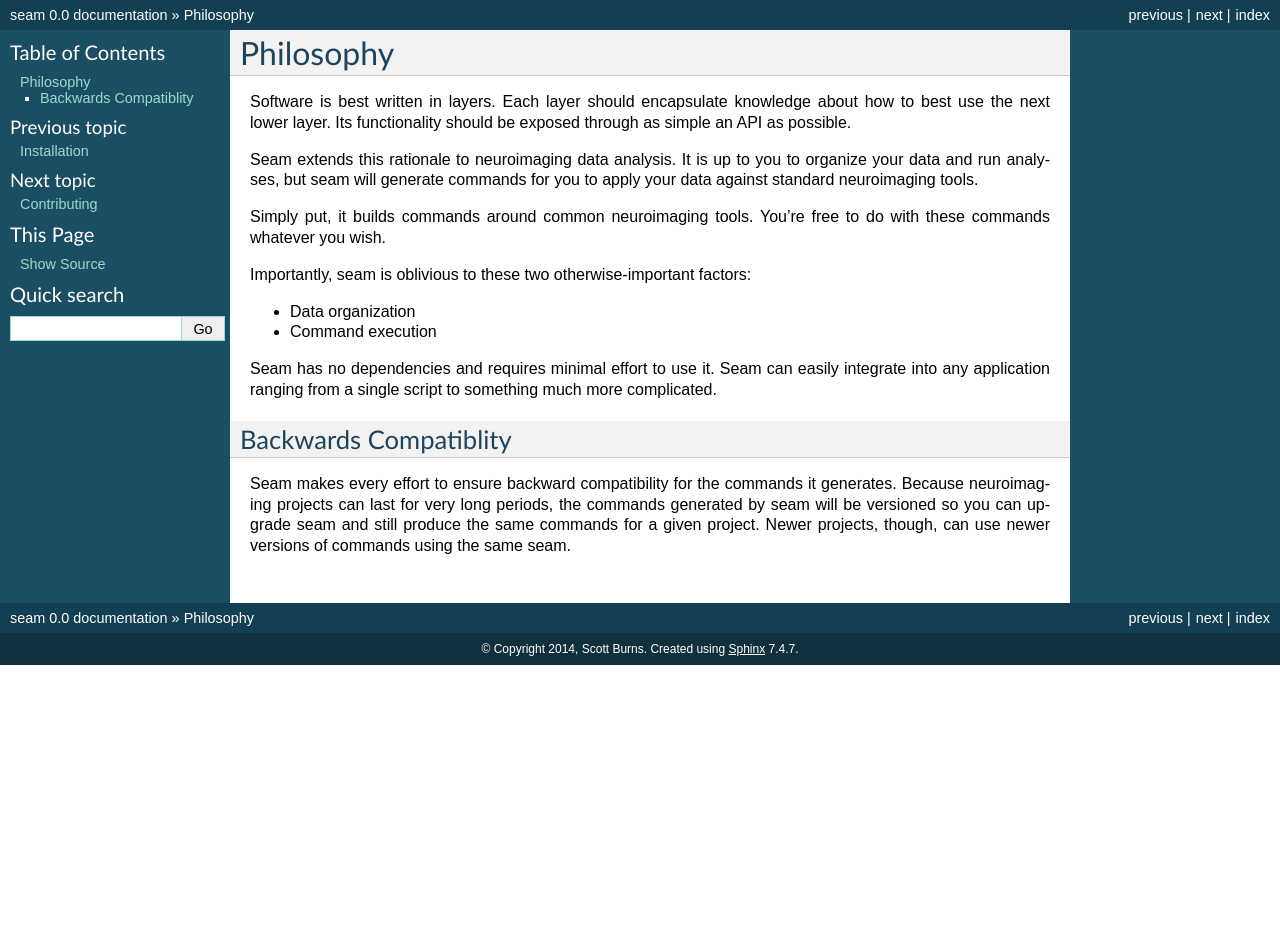
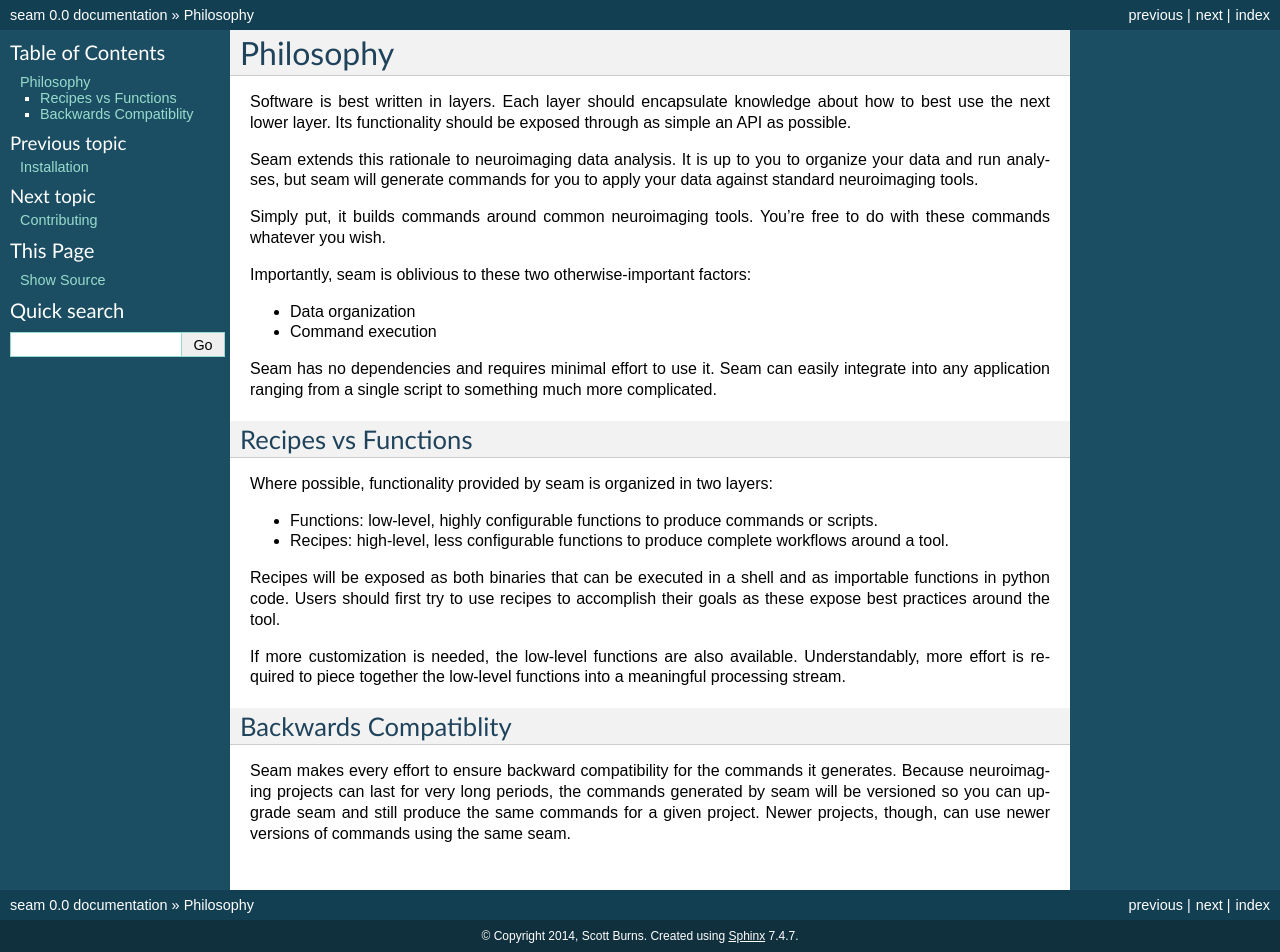
Before and after one commit to VUIIS/seam, a Sphinx documentation site: the page built from docs/intro.rst, in a window 1280 px wide. Built offline with Sphinx 7.4.7, drawn with Linux system fonts in a browser that asks for light colours; before the commit the page ends 900 px from its top, so only the background shows below that.

Commit message:
Reconfigure tools page for explicitness
* Also add bit about functions v recipes
* Tweak conf.py to autodoc current code
* Tweak Makefile to clean docs before building

```diff
--- a/docs/conf.py
+++ b/docs/conf.py
@@ -18,7 +18,7 @@ import os
 # If extensions (or modules to document with autodoc) are in another directory,
 # add these directories to sys.path here. If the directory is relative to the
 # documentation root, use os.path.abspath to make it absolute, like shown here.
-#sys.path.insert(0, os.path.abspath('.'))
+sys.path.insert(0, os.path.abspath('..'))
 
 # -- General configuration ------------------------------------------------
 
--- a/docs/intro.rst
+++ b/docs/intro.rst
@@ -15,6 +15,17 @@ Importantly, seam is oblivious to these two otherwise-important factors:
 
 Seam has no dependencies and requires minimal effort to use it. Seam can easily integrate into any application ranging from a single script to something much more complicated.
 
+Recipes vs Functions
+####################
+
+Where possible, functionality provided by seam is organized in two layers:
+
+* Functions: low-level, highly configurable functions to produce commands or scripts.
+* Recipes: high-level, less configurable functions to produce complete workflows around a tool.
+
+Recipes will be exposed as both binaries that can be executed in a shell and as importable functions in python code. Users should first try to use recipes to accomplish their goals as these expose best practices around the tool.
+
+If more customization is needed, the low-level functions are also available. Understandably, more effort is required to piece together the low-level functions into a meaningful processing stream.
 
 Backwards Compatiblity
 ######################
```
Also changed, not shown: docs/tools.rst (+46 -4 lines), 1 other file.
